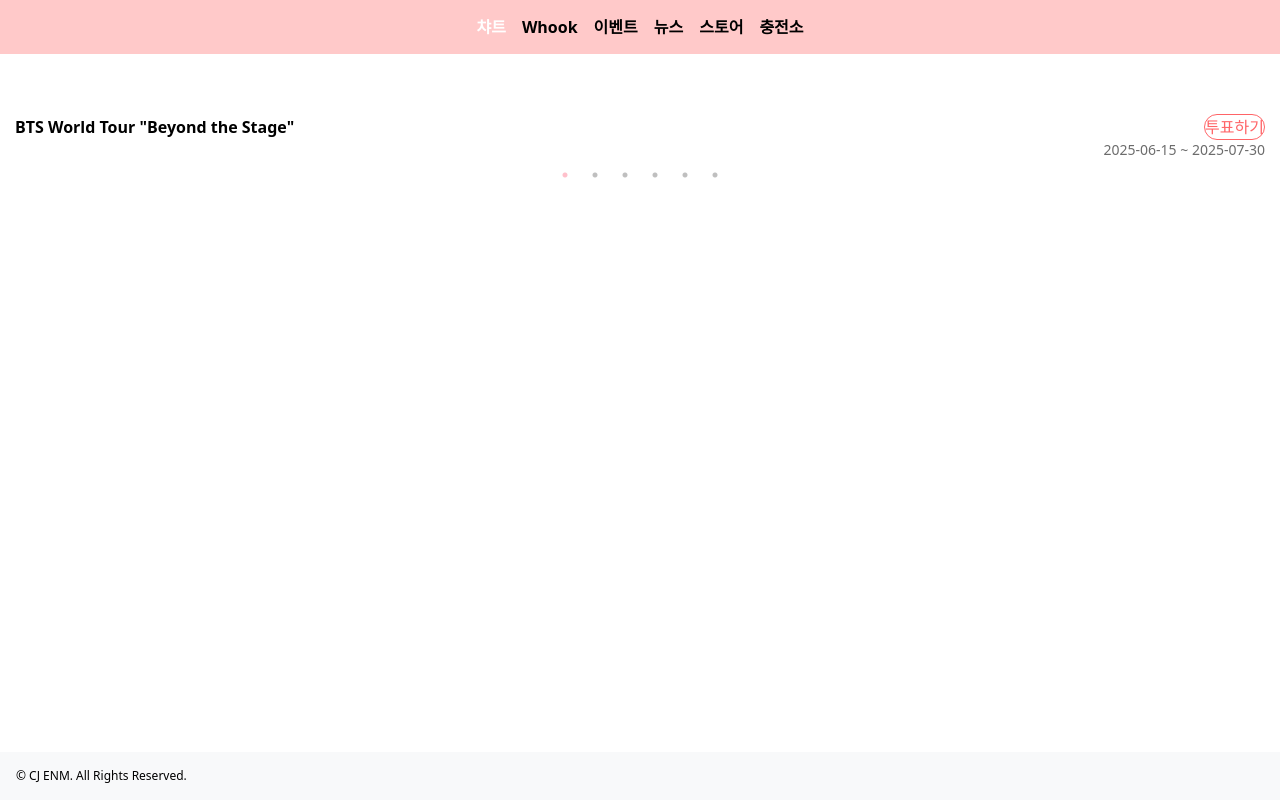
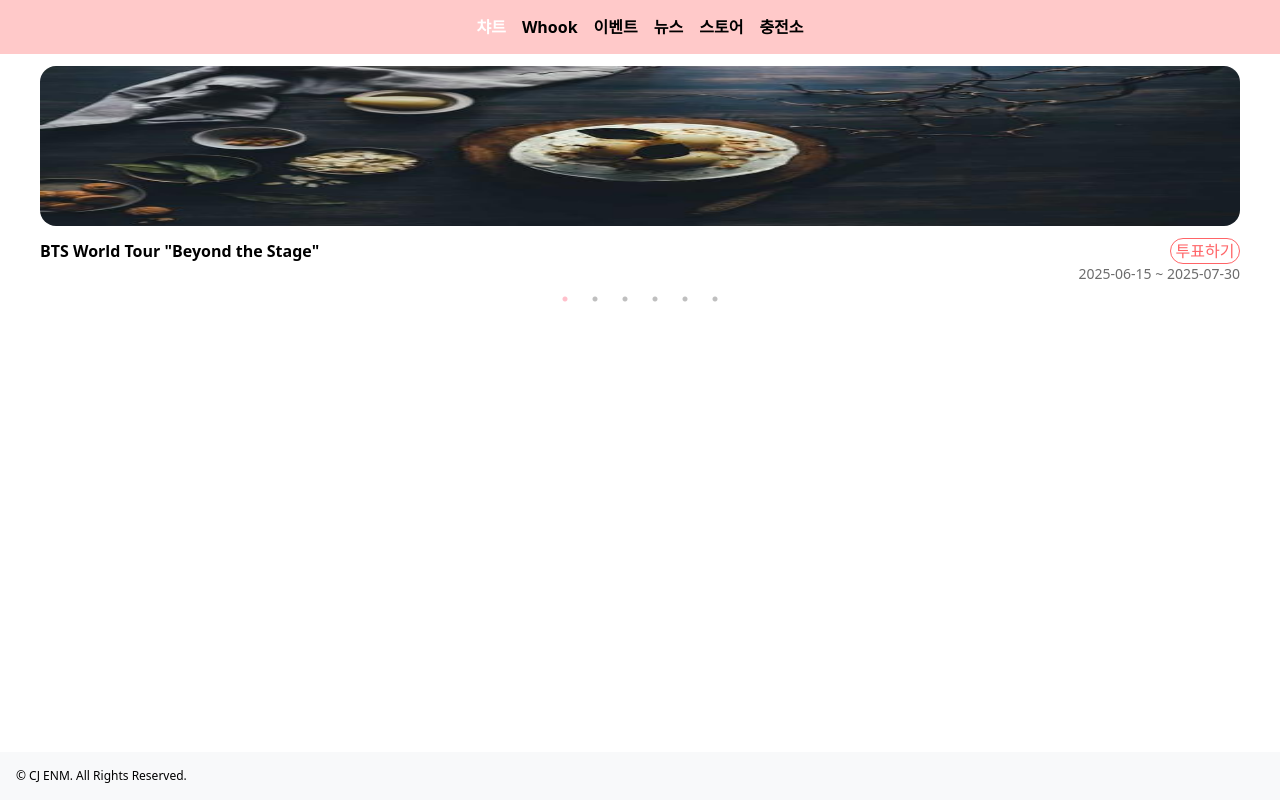
Before and after one commit to gusdn3477/hanteo_global_assignment, a React (Vite) app: page /charts in a window 1280 px wide. Built offline with nearby package versions, Linux system fonts and the light colour scheme.

Commit message:
feat: Carousel에 이미지 경로 추가 & 자잘한 스타일 수정

```diff
--- a/src/components/Carousel.tsx
+++ b/src/components/Carousel.tsx
@@ -14,7 +14,7 @@
     slidesToShow: 1, // 한 번에 보여줄 슬라이드 수
     slidesToScroll: 1, // 한 번에 스크롤할 슬라이드 수
     centerMode: true, // 현재 슬라이드를 가운데 정렬
-    centerPadding: '15px', // 양쪽에 보일 카드의 너비
+    centerPadding: '40px', // 양쪽에 보일 카드의 너비
     arrows: false,
     dots: true,
   };
@@ -22,20 +22,22 @@
   return (
     <MySlider {...settings}>
       {cardEvents.map((card) => (
-        <div key={card.id} className="mt-12">
+        <div key={card.id} className="mt-3">
           <div className="flex items-center justify-center">
-            <div className="relative">
-              {/* <img
-                src={album.nfcImageUrl || ''}
-                alt={card.title}
-                className="h-[457px] w-[290px] rounded-2xl"
-              /> */}
-            </div>
+            <img
+              src={`${card.imageUrl}` || ''}
+              alt={card.title}
+              className="h-[160px] w-full rounded-2xl"
+            />
           </div>
           <section className="mt-3 flex flex-col">
             <div className="flex w-full items-center justify-between">
-              <strong className="w-3/4 truncate">{card.title}</strong>
-              <button className="rounded-full border border-red-400 text-red-400">투표하기</button>
+              <strong className="flex-1 truncate">{card.title}</strong>
+              {card.id === 1 && (
+                <button className="w-[70px] rounded-full border border-red-400 text-red-400">
+                  투표하기
+                </button>
+              )}
             </div>
             <p className="flex justify-end text-sm text-[#6C6C6C]">{card.date}</p>
           </section>
```
